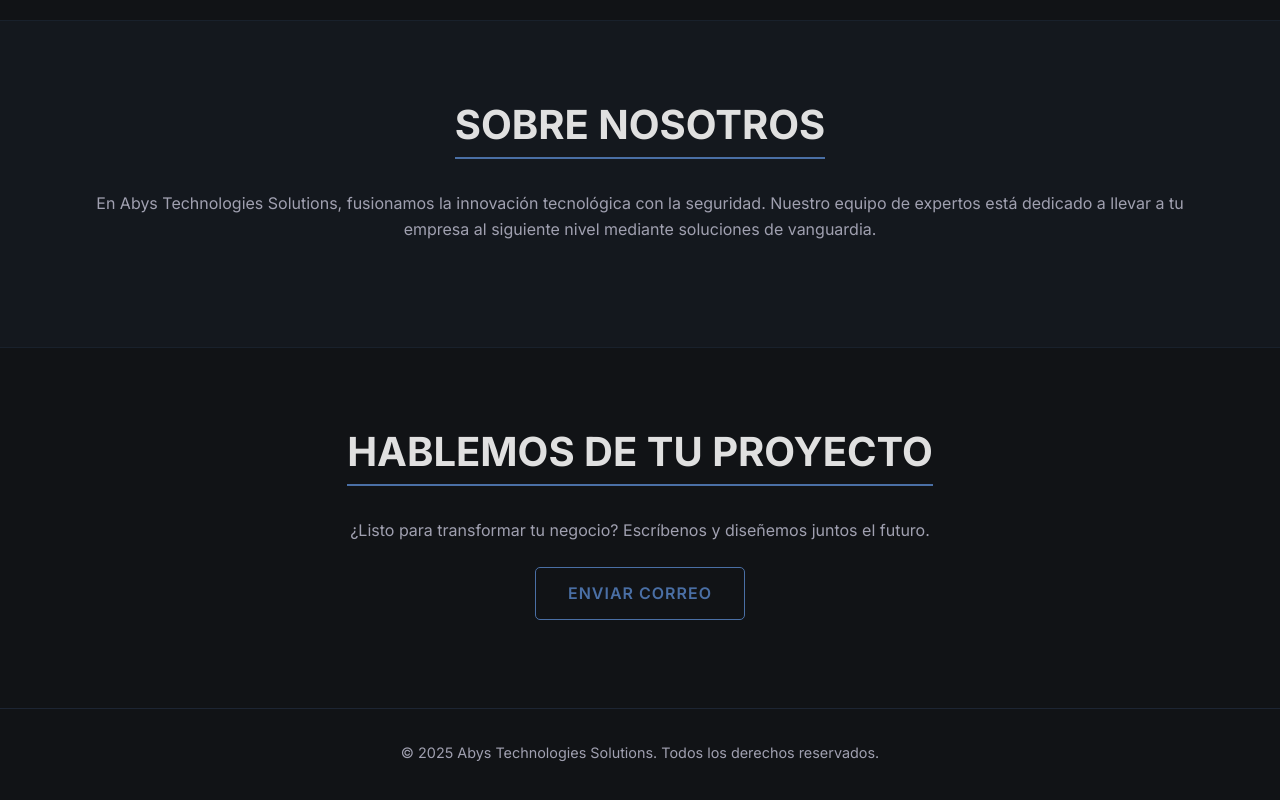
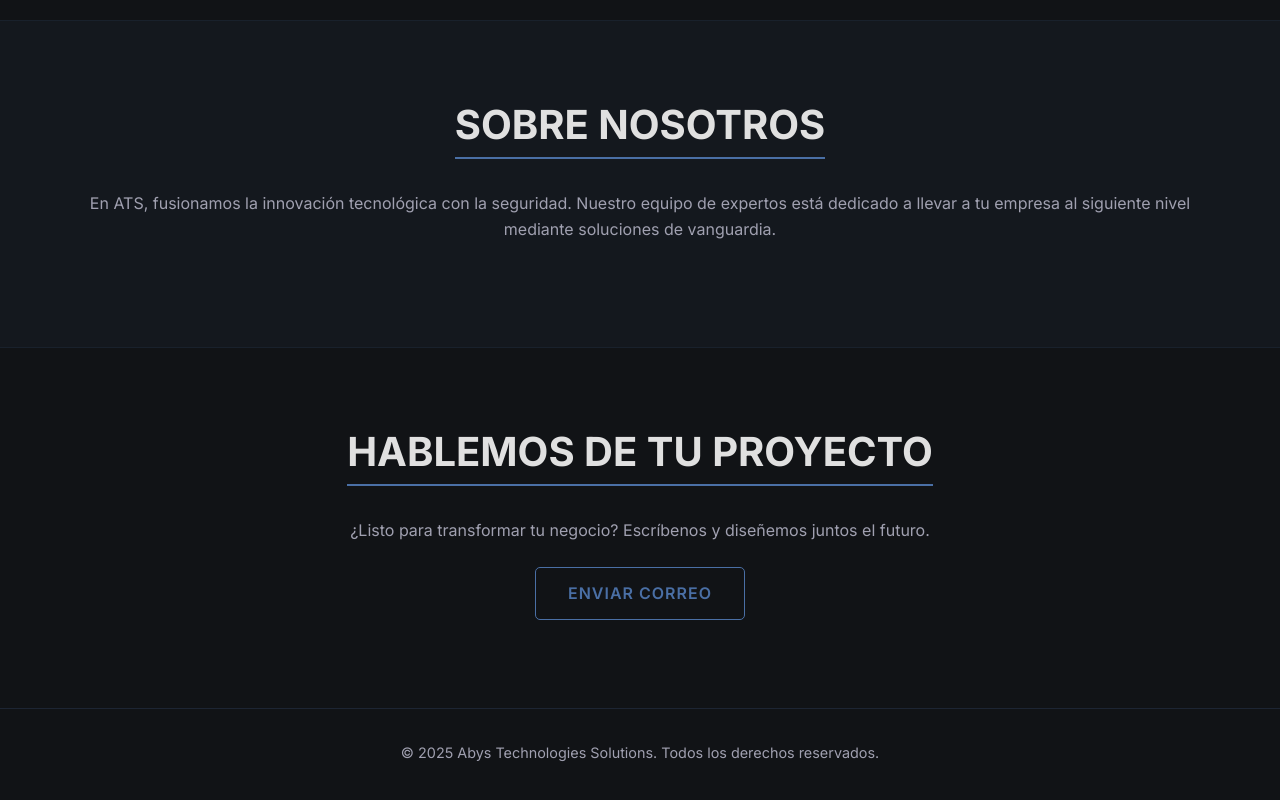
Before and after one commit to edudevats/webats1, a plain HTML site: page index.html in a window 1280 px wide. Shown: the part 1384-2184 px from the top of the page. Drawn offline with Linux system fonts and the light colour scheme.

Commit message:
Update index.html

```diff
--- a/index.html
+++ b/index.html
@@ -4,7 +4,7 @@
 <head>
     <meta charset="UTF-8">
     <meta name="viewport" content="width=device-width, initial-scale=1.0">
-    <title>Abys Technologies Solutions | AI & Software Development</title>
+    <title>ATS</title>
     <link rel="stylesheet" href="styles.css">
     <link rel="preconnect" href="https://fonts.googleapis.com">
     <link rel="preconnect" href="https://fonts.gstatic.com" crossorigin>
@@ -68,7 +68,7 @@
 
     <section id="about" class="about">
         <h2>Sobre Nosotros</h2>
-        <p>En Abys Technologies Solutions, fusionamos la innovación tecnológica con la seguridad. Nuestro equipo de
+        <p>En ATS, fusionamos la innovación tecnológica con la seguridad. Nuestro equipo de
             expertos está dedicado a llevar a tu empresa al siguiente nivel mediante soluciones de vanguardia.</p>
     </section>
 
```
